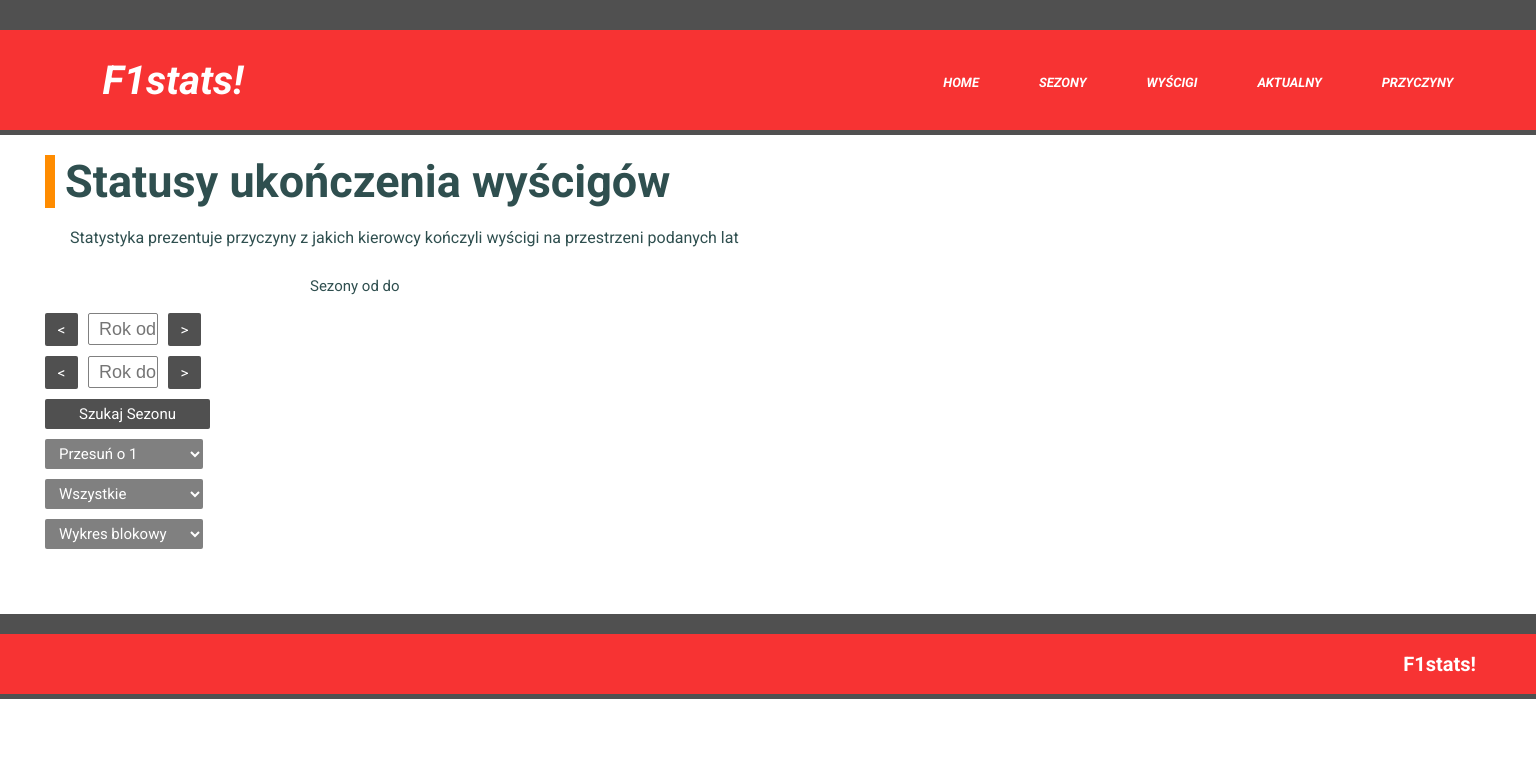
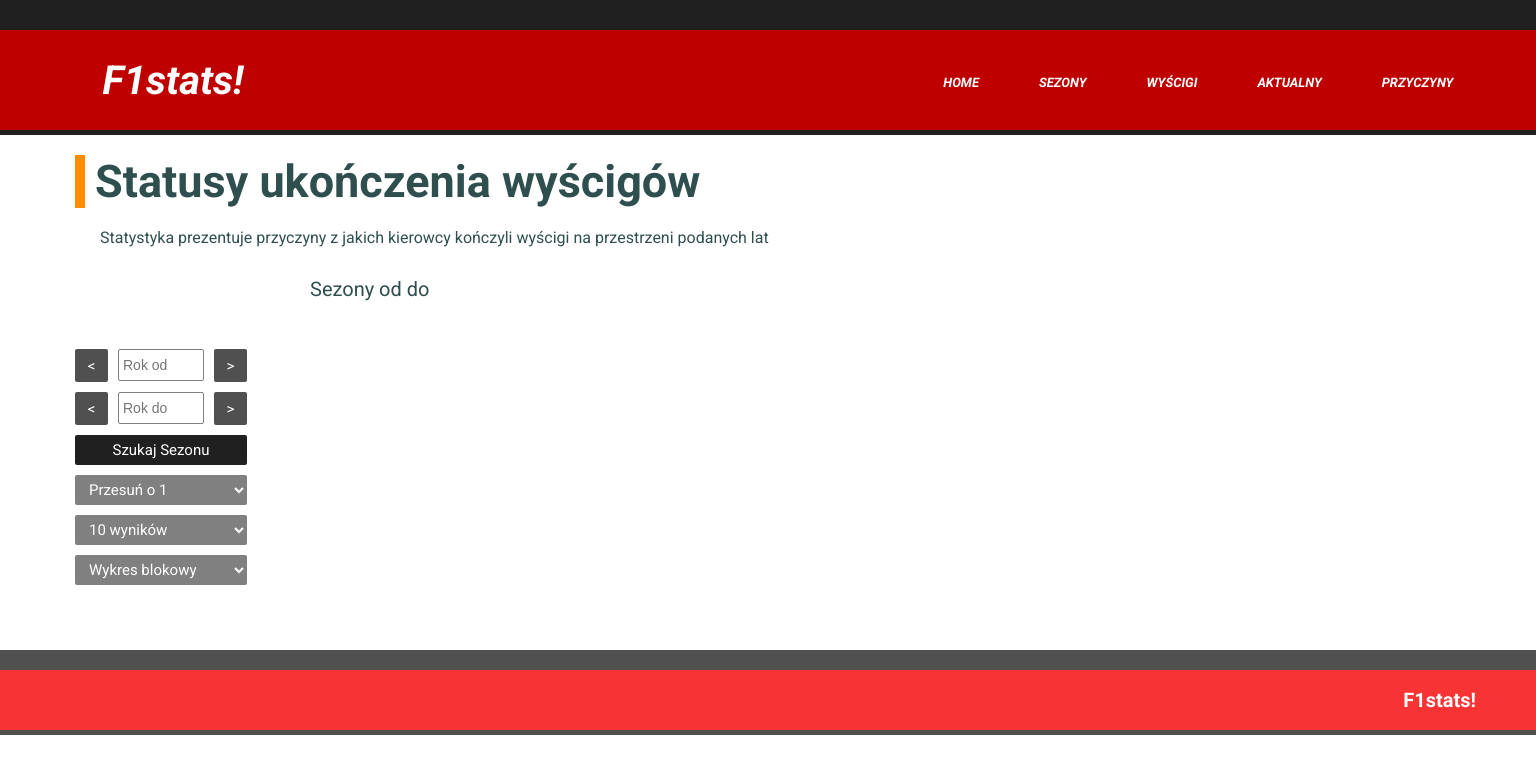
Before and after one commit to andrzejsenderecki/F1stats_REACT_SASS_RWD, a React app: page /reason in a window 1536 px wide. Shown: the top 774 px of the page. Built offline with nearby package versions, Linux system fonts and the light colour scheme; no server answers; a web font is replaced by a local one.

Commit message:
Dalsza praca nad RWD

```diff
--- a/src/App.scss
+++ b/src/App.scss
@@ -17,9 +17,9 @@
     display: flex;
     flex-wrap: wrap;
     align-items: center;
-    background: rgba(245, 0, 0, 0.8);
-    border-top: 30px solid #505050;
-    border-bottom: 5px solid #505050;
+    background: rgba(190, 0, 0, 1);
+    border-top: 30px solid #202020;
+    border-bottom: 5px solid #202020;
 
     @media (min-width: 900px) {
         height: 100px;
@@ -59,7 +59,7 @@
         padding-right: 50px;
         a {
             &:hover {
-                background: #505050;
+                background: #202020;
                 font-size: 20px;
                 padding: 45px 30px 36px 30px;
                 &:after {
@@ -246,7 +246,7 @@
 
     h1 {
         font-family: 'Roboto', sans-serif;
-        font-size: 35px;
+        font-size: 25px;
         text-align: center;
         color: darkslategray;
         font-weight: bold;
@@ -298,7 +298,7 @@
         h1 {
             font-size: 45px;
             text-align: left;
-            padding: 20px 0 20px 45px;
+            padding: 20px 0 20px 6px;
         }
 
         p {
@@ -307,7 +307,37 @@
             font-weight: normal;
             color: darkslategray;
             text-align: left;
+            padding: 0 0 30px 32px;
+        }
+    }
+
+    @media (min-width: 1130px) {
+        h1 {
+            padding-left: 35px;
+        }
+
+        p {
+            padding: 0 0 30px 60px;
+        }
+    }
+
+    @media (min-width: 1200px) {
+        h1 {
+            padding-left: 45px;
+        }
+
+        p {
             padding: 0 0 30px 70px;
+        }
+    }
+
+    @media (min-width: 1490px) {
+        h1 {
+            padding-left: 75px;
+        }
+
+        p {
+            padding: 0 0 30px 100px;
         }
     }
 }
@@ -318,17 +348,39 @@
     li {
         font-family: 'Roboto', sans-serif;
         color: darkslategray;
-        font-size: 15px;
+        font-size: 20px;
         font-weight: normal;
         text-decoration: none;
         list-style: none;
         display: inline-block;
-        padding: 0 10px 0 10px;
+        padding-left: 20px;
     }
 
     @media (min-width: 900px) {
         text-align: left;
-        padding-left: 300px;
+
+        padding: 0 0 30px 185px;
+
+        li {
+            padding-left: 50px;
+        }
+
+    }
+
+    @media (min-width: 1130px) {
+        padding: 0 0 30px 220px;
+    }
+
+    @media (min-width: 1340px) {
+        padding: 0 0 30px 260px;
+    }
+
+    @media (min-width: 1570px) {
+        padding: 0 0 30px 300px;
+    }
+
+    @media (min-width: 1800px) {
+        padding: 0 0 30px 340px;
     }
 
 }
@@ -390,10 +442,19 @@
 
     @media (min-width: 900px) {
         display: block;
+
+    }
+
+    @media (min-width: 1130px) {
+        padding-left: 30px;
     }
 
     @media (min-width: 1200px) {
         padding-left: 40px;
+    }
+
+    @media (min-width: 1490px) {
+        padding-left: 70px;
     }
 
 }
@@ -405,29 +466,39 @@
     height: 30px;
     border: 0;
     border-radius: 2px;
-    background: #505050;
+    background: #202020;
     color: white;
     font-family: 'Roboto', sans-serif;
     font-weight: normal;
     font-size: 15px;
     transition: 0.4s;
 
-    &:hover {
-        color: orange;
-        padding-right: 40px;
-    }
-
     @media (min-width: 420px) {
         width: 170px;
     }
 
     @media (min-width: 900px) {
-        width: 150px;
+        width: 145px;
         flex-shrink: 0;
+
+        &:hover {
+            color: orange;
+            padding-right: 20px;
+        }
     }
 
     @media (min-width: 1200px) {
-        width: 165px;
+        width: 157px;
+
+        &:hover {
+            color: orange;
+            padding-right: 40px;
+        }
+
+    }
+
+    @media (min-width: 1490px) {
+        width: 172px;
     }
 
 }
@@ -446,8 +517,10 @@
     font-size: 15px;
     transition: 0.4s;
 
-    &:hover {
-        color: orange;
+    @media (min-width: 900px) {
+        &:hover {
+            color: orange;
+        }
     }
 }
 
@@ -497,30 +570,47 @@
         display: block;
 
         input {
-            width: 138px;
+            width: 133px;
         }
 
         select {
-            width: 150px;
+            width: 145px;
         }
     }
 
+    @media (min-width: 1130px) {
+        padding-left: 30px;
+    }
+
+
+
     @media (min-width: 1200px) {
-        padding-left: 40px;
+        padding-left:40px;
 
         input {
 
-            width: 146px;
+            width: 145px;
 
         }
 
         select {
-            width: 158px;
+            width: 157px;
         }
     }
 
+    @media (min-width: 1490px) {
+        padding-left: 70px;
 
+        input {
 
+            width: 160px;
+
+        }
+
+        select {
+            width: 172px;
+        }
+    }
 }
 
 .formCurrent  {
@@ -597,16 +687,37 @@
         }
     }
 
+    @media (min-width: 1130px) {
+        padding-left: 30px;
+    }
+
+
+
     @media (min-width: 1200px) {
-        padding-left: 40px;
+        padding-left:40px;
 
         input {
-            width: 65px;
+
+            width: 61px;
 
         }
 
         select {
-            width: 165px;
+            width: 157px;
+        }
+    }
+
+    @media (min-width: 1490px) {
+        padding-left: 70px;
+
+        input {
+
+            width: 69px;
+
+        }
+
+        select {
+            width: 172px;
         }
     }
 }
@@ -624,7 +735,9 @@
     @media (min-width: 900px) {
         display: flex;
         flex-wrap: nowrap;
-
+        button {
+            flex-shrink: 0;
+        }
     }
 }
 
@@ -639,8 +752,8 @@
         height: 30px;
         border: 1px solid gray;
         border-radius: 2px;
-        font-size: 18px;
-        padding-left: 10px;
+        font-size: 14px;
+        padding-left: 4px;
         color: darkslategray;
     }
 
@@ -662,7 +775,7 @@
 
     @media (min-width: 420px) {
         input {
-            width: 155px;
+            width: 163px;
         }
 
         select {
@@ -674,25 +787,45 @@
         display: block;
 
         input {
-            width: 50px;
+            width: 53px;
         }
 
         select {
-            width: 150px;
+            width: 145px;
         }
     }
 
+    @media (min-width: 1130px) {
+        padding-left: 30px;
+    }
+
+
+
     @media (min-width: 1200px) {
-        padding-left: 40px;
+        padding-left:40px;
 
         input {
 
-            width: 58px;
+            width: 66px;
 
         }
 
         select {
-            width: 158px;
+            width: 157px;
+        }
+    }
+
+    @media (min-width: 1490px) {
+        padding-left: 70px;
+
+        input {
+
+            width: 80px;
+
+        }
+
+        select {
+            width: 172px;
         }
     }
 }
--- a/src/components/FinishResults.js
+++ b/src/components/FinishResults.js
@@ -235,7 +235,7 @@ class FinishResults extends Component {
                             <div className='col-10'>
                                 <Chart
                                     key="ColumnChart"
-                                    height={500}
+                                    height='60vh'
                                     chartType="ColumnChart"
                                     loader={loading}
                                     data={
--- a/src/components/Home.js
+++ b/src/components/Home.js
@@ -172,7 +172,7 @@ class Home extends Component {
                             <div className='chartSize'>
                             <Chart
                                 key="ColumnChart"
-                                height={500}
+                                height='80vh'
                                 chartType="ColumnChart"
                                 loader={loadingChart}
                                 data={
--- a/src/components/ReasonsForEndingRaces.js
+++ b/src/components/ReasonsForEndingRaces.js
@@ -8,10 +8,10 @@ class ReasonsForEndingRaces extends Component {
             seasonFrom: '',
             seasonTo: '',
             chart: 'bar',
-            countResults: 'all',
+            countResults: '10',
             seasonNumber:'',
             resultLine: 0,
-            move: 0,
+            move: '1',
             err: '',
             data: '',
             loading: false
@@ -241,7 +241,7 @@ class ReasonsForEndingRaces extends Component {
                         <option value='5'>Przesuń o 5</option>
                         <option value='10'>Przesuń o 10</option>
                     </select>
-                    <select onChange={this.countResultsValue}>
+                    <select value={this.state.countResults} onChange={this.countResultsValue}>
                         <option value='all'>Wszystkie</option>
                         <option value='5'>5 wyników</option>
                         <option value='10'>10 wyników</option>
```
